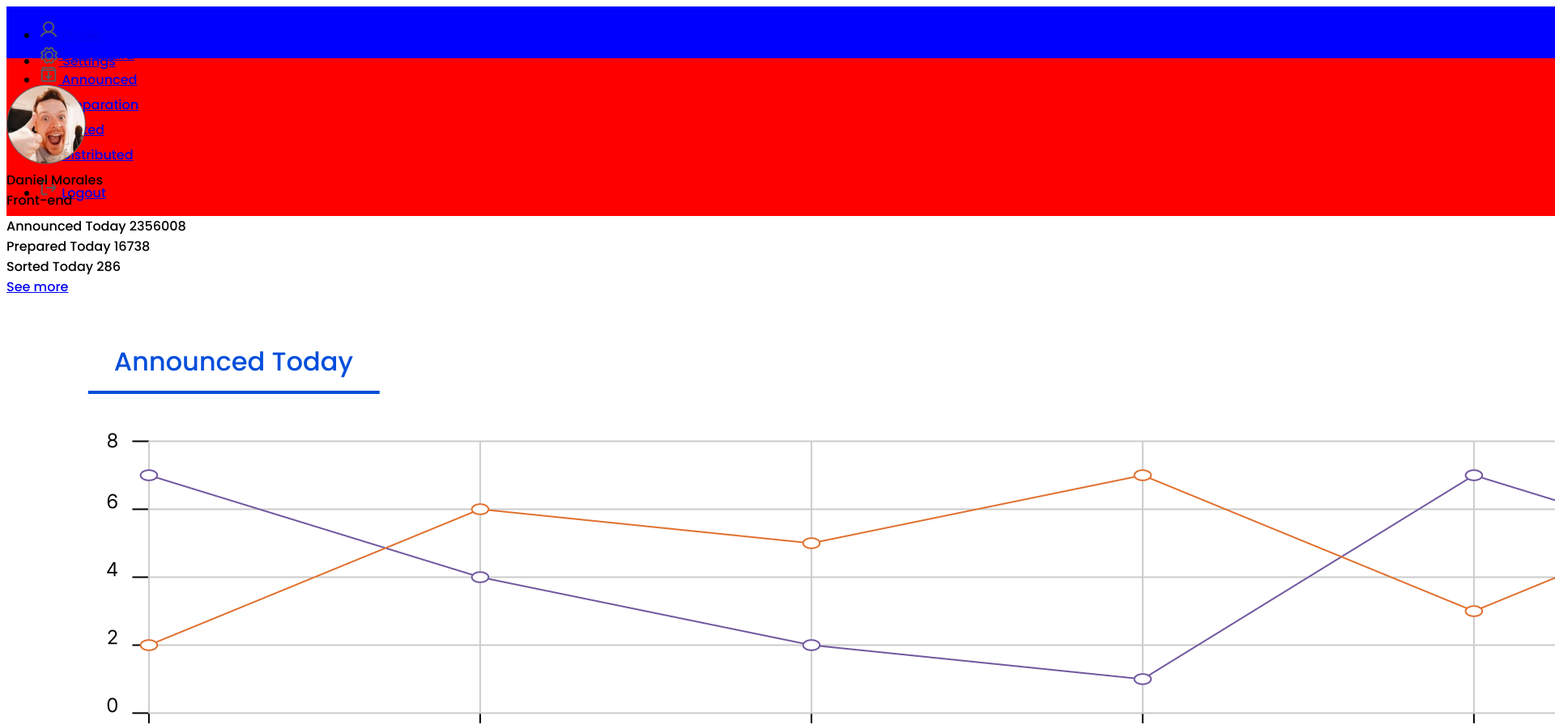
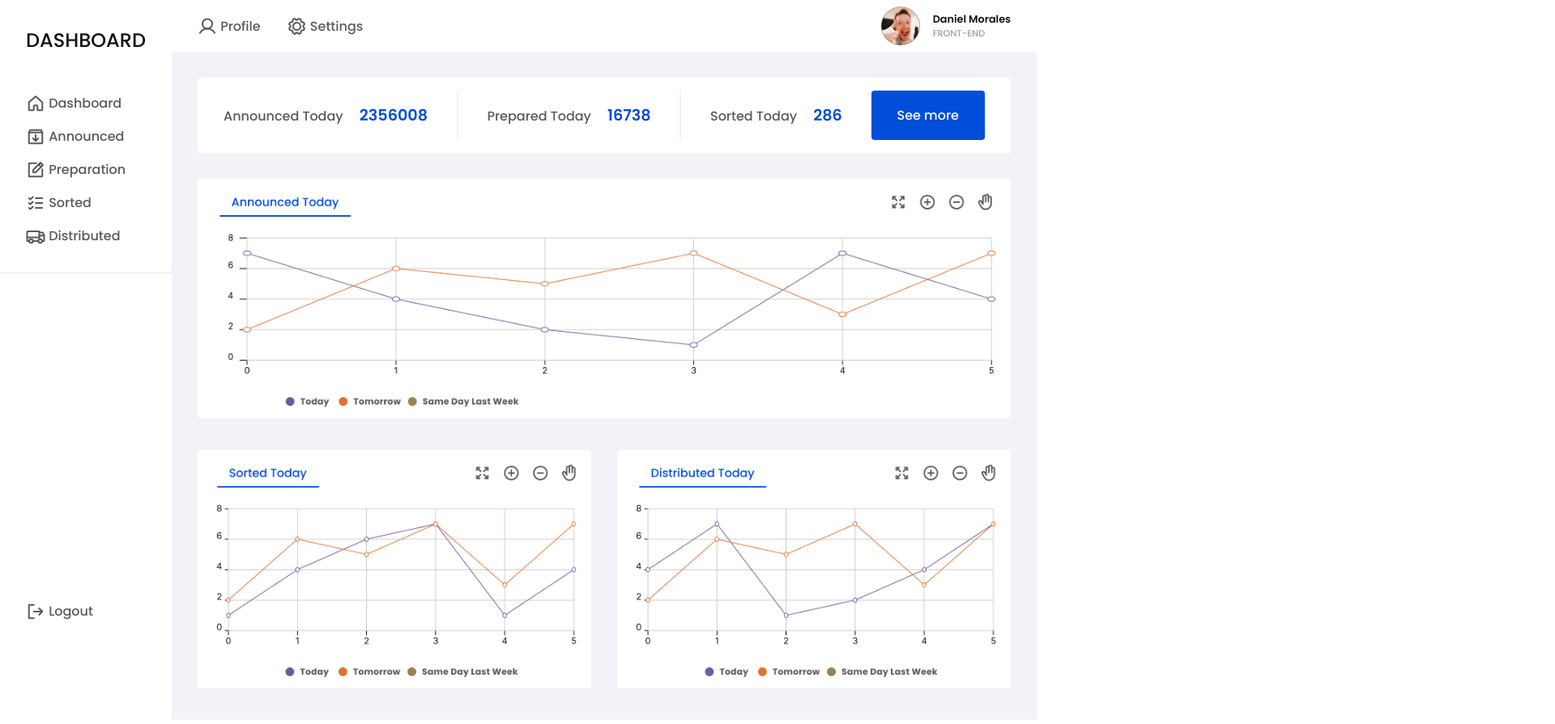
Before and after one commit to beatrizzinkoloouresdarocha/curso-webdesign-fundamentos-cap20-projeto8-Dashboard, a plain HTML site: page index.html in a window 1280 px wide. Shown: the top 895 px of the page at 81% size, 1920 px wide, since content can reach past the window. Drawn offline with Linux system fonts and the light colour scheme.

Commit message:
finalizei todos os ajustes do meu html e do meu css concluido todas as etapas ficou igual o modelo do curso finalizei todas etapas.

```diff
--- a/estilo.css
+++ b/estilo.css
@@ -1,29 +1,200 @@
 :root {
     --primary-color: #004EDA;
     --grey: #F2F2F8;
+    --default-padding: 2rem;
+    --middle-padding: calc(var(--default-padding) / 2);
+    --black: #111;
+    --color-text: #5A5A5F;
 }
 
 body {
     font-family: 'Poppins', sans-serif;
+    color: var(--color-text);
+    display: grid;
+    grid-template-columns: max-content 1fr;
+    /* grid-template-rows: 64px auto; */
+    grid-template-rows: 4rem minmax(calc(100vh - 4rem), auto);
+    margin: 0;
+}
+
+img {
+    max-width: 100%;
+}
+
+.mainNav {
+    grid-row: 1 / -1;
+    grid-column: 1 / 2;
+    background-color: white;
+    display: flex;
+    flex-direction: column;
+    max-height: 100vh;
+    position: sticky;
+    top: 0;
+    /* padding-right: var(--default-padding); */
+}
+
+.topnav {
+    grid-row: 1 / 2;
+    grid-column: 2 / -1;
+    background-color: white;
+    display: flex;
+    justify-content: space-between;
+    align-items: center;
+}
+
+main {
+    grid-row: 2 / -1;
+    grid-column: 2 / -1;
+    background-color: var(--grey);
 
     display: grid;
-    grid: template columns 240px 1fr;
-    grid-template-rows:64px auto;
+    gap: var(--default-padding);
+    grid-template-columns: 1fr 1fr;
+    grid-auto-rows: min-content;
+
+    padding: var(--default-padding);
 }
 
-.mainNav{
-    grid-row: 1 / -1;
-    grid-column: 1 / 2;
-    background-color: red;
+main>* {
+    grid-column: span 2;
 }
 
-.topnav{
-    grid-row: 1 / 2;
-    grid-column: 2 / -1;
-    background-color: blue;
+main>.grid-half {
+    grid-column: span 1;
 }
 
-.main{
-    grid-row: 2 / -1;
-    grid-column: 2 / -1;
+main>figure {
+    margin: 0;
 }
+
+.mainNav_linkLogo {
+    padding-left: var(--default-padding);
+    padding-top: var(--default-padding);
+    display: inline-block;
+    color: var(--black);
+    text-decoration: none;
+    text-transform: uppercase;
+    font-size: 1.5rem;
+    padding-right: var(--default-padding);
+}
+
+.mainNav_menu,
+.topnav_menu {
+    list-style-type: none;
+    margin: 0;
+    padding: 0;
+    padding-left: var(--default-padding);
+}
+
+.mainNav_menu {
+    padding-right: var(--default-padding);
+}
+
+.mainNav_menu a,
+.topnav_menu a {
+    text-decoration: none;
+    color: #5A5A5F;
+}
+
+.mainNav_menu svg,
+.topnav_menu svg {
+    vertical-align: bottom;
+}
+
+.topnav_menu {
+    display: flex;
+    gap: var(--default-padding);
+}
+
+.mainNav_menus {
+    display: flex;
+    flex-direction: column;
+    justify-content: space-between;
+    flex-grow: 1;
+    padding-top: var(--default-padding);
+}
+
+.mainNav_menu li {
+    margin-top: 1rem;
+}
+
+.mainNav_menu:last-child {
+    padding-bottom: var(--default-padding);
+}
+
+.mainNav_menu:not(:last-child) {
+    border-bottom: 2px solid var(--grey);
+    padding-bottom: var(--default-padding);
+}
+
+.perfil {
+    margin-right: var(--default-padding);
+    display: flex;
+    height: 100%;
+    align-items: center;
+}
+
+.perfil_thumb {
+    height: 100%;
+    padding-top: .5rem;
+    padding-bottom: .5rem;
+    margin-right: var(--middle-padding);
+    box-sizing: border-box;
+}
+
+.perfil_thumb img {
+    height: 100%;
+}
+
+.perfil_name {
+    font-size: .8rem;
+    font-weight: 600;
+    color: var(--black);
+}
+
+.perfil_rule {
+    font-size: .7rem;
+    font-weight: 500;
+    text-transform: uppercase;
+    color: color-mix(in srgb, var(--black), transparent 60%);
+}
+
+.summary {
+    background-color: white;
+    display: flex;
+    justify-content: space-between;
+    align-items: center;
+    padding: var(--middle-padding) var(--default-padding);
+    border-radius: 4px;
+}
+
+.summary article {
+    padding: var(--middle-padding) 0;
+}
+
+.summary_number {
+    font-size: 1.2rem;
+    color: var(--primary-color);
+    font-weight: 600;
+    margin-left: var(--middle-padding);
+}
+
+.summary_separated {
+    width: 2px;
+    background-color: var(--grey);
+    align-self: stretch;
+}
+
+.btn {
+    background-color: var(--primary-color);
+    color: white;
+    text-decoration: none;
+    border-radius: 4px;
+    padding: calc(var(--middle-padding) / 2) var(--default-padding);
+}
+
+.summary_btn {
+    align-self: stretch;
+    display: flex;
+    align-items: center;
+}
```
